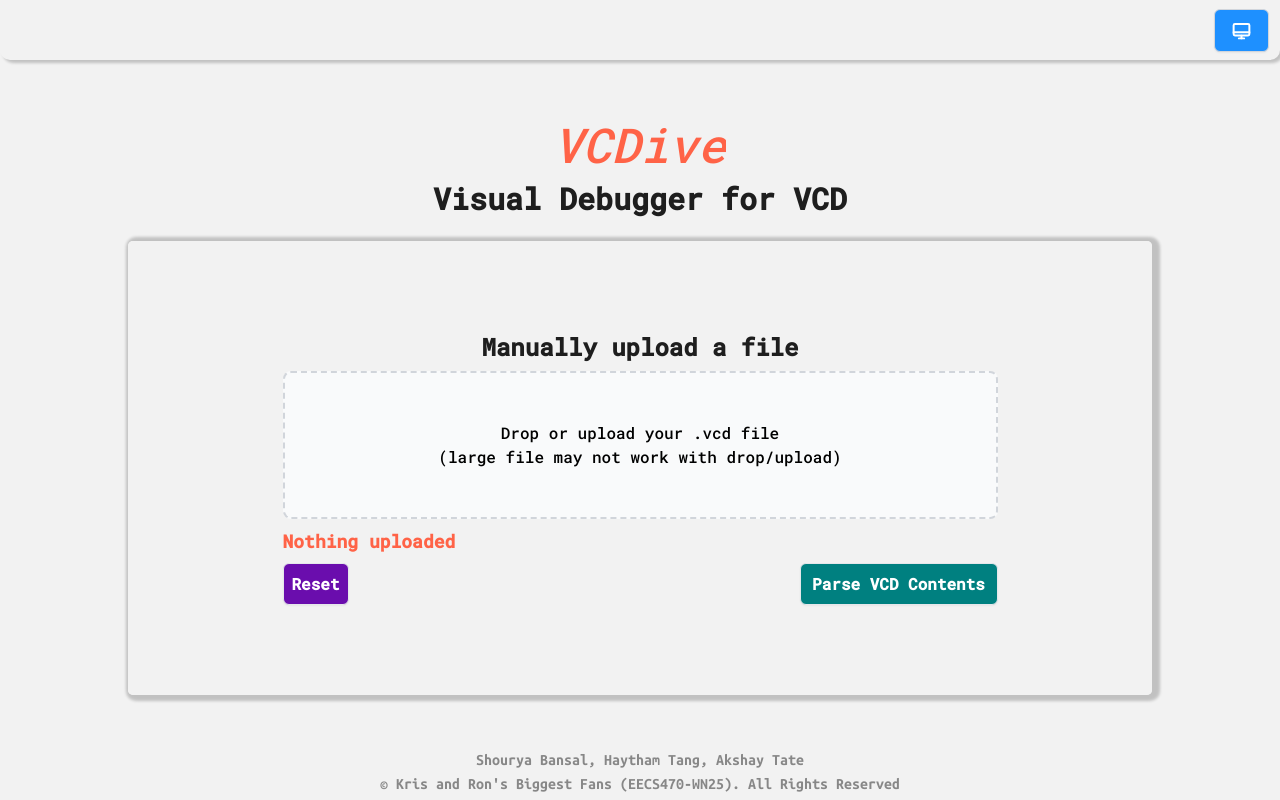
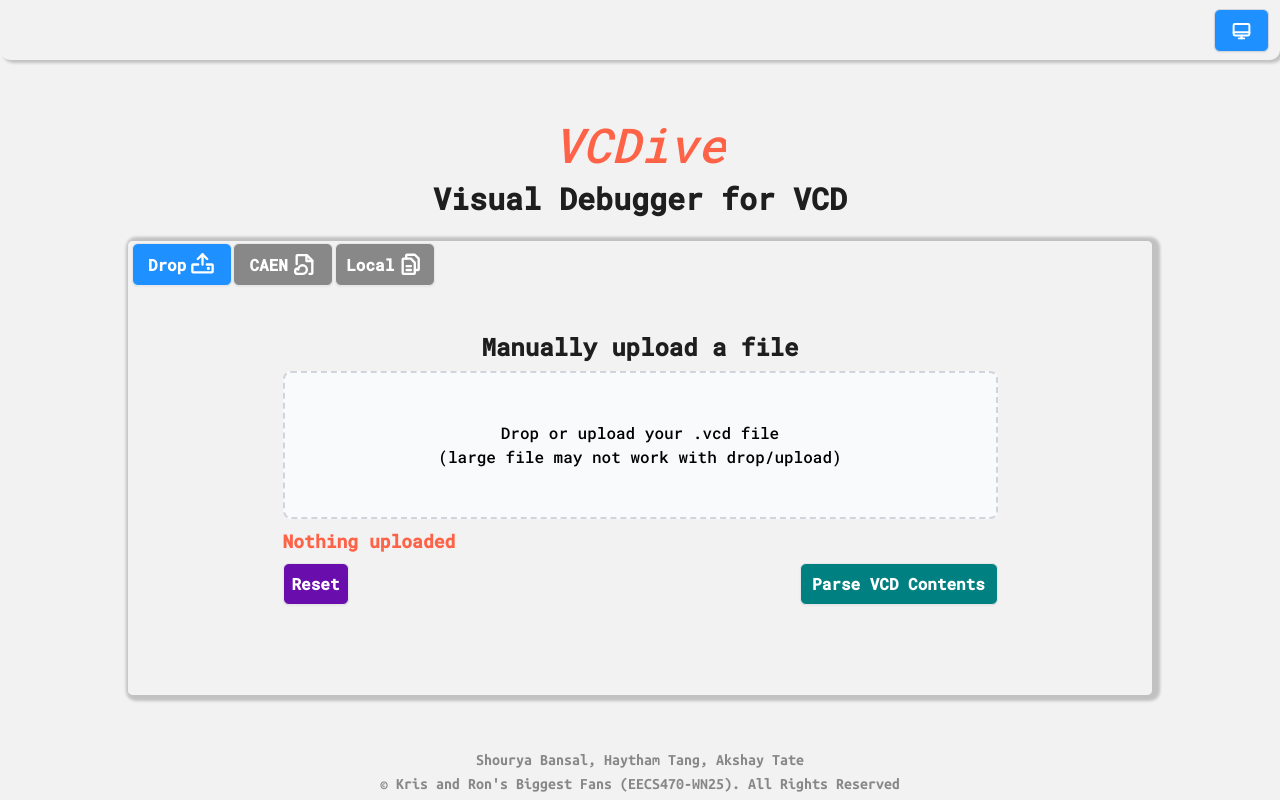
Before and after one commit to haytham918/vcdive, a Next.js app: page / in a window 1280 px wide. Built offline with nearby package versions, Linux system fonts and the light colour scheme.

Commit message:
Add method tabs

```diff
--- a/src/app/globals.css
+++ b/src/app/globals.css
@@ -28,6 +28,9 @@
 
   --triangle-color: #888888; /* Light mode triangle */
 
+  --button-nonselect-background: #888888;
+  --button-nonselect-hover: rgb(189, 200, 217);
+
   --box-shadow-color: rgba(0, 0, 0, 0.2);
 }
 
@@ -52,6 +55,13 @@
 
     --entry-bg-color: #4b5563; /* Dark mode entry */
     --triangle-color: #a0aec0; /* Dark mode triangle */
+
+    --button-nonselect-background: #4b5563; /* When button not selected */
+    --button-nonselect-hover: rgb(
+      32,
+      39,
+      47
+    ); /* When button not selected hover */
     --box-shadow-color: rgba(255, 255, 255, 0.2);
   }
 }
@@ -79,6 +89,12 @@
   --entry-bg-color: #3b4c5d; /* Dark mode entry */
   --triangle-color: #a0aec0; /* Dark mode triangle */
 
+  --button-nonselect-background: #4b5563; /* When button not selected */
+  --button-nonselect-hover: rgb(
+    32,
+    39,
+    47
+  ); /* When not selected button hover */
   --box-shadow-color: rgba(255, 255, 255, 0.2);
 }
 
--- a/src/app/home.css
+++ b/src/app/home.css
@@ -6,7 +6,7 @@
   height: 100%;
 }
 
-.title{
+.title {
   display: flex;
   flex-direction: column;
   align-items: center;
@@ -15,6 +15,7 @@
 }
 
 .home-container {
+  position: relative;
   padding: 5rem;
   border: 2px solid;
   border-color: var(--background);
--- a/src/app/page.tsx
+++ b/src/app/page.tsx
@@ -8,11 +8,35 @@
     -- Textarea of Result
     -- Reset Button & Upload Buton
 */
-
+"use client";
 import "@/app/home.css";
 import FileUpload from "@/components/FileUpload";
+import MethodTabs from "@/components/MethodTabs";
 import ThemeToggle from "@/components/ThemeToggle";
+import { Upload, FileCloud, Files } from "phosphor-react";
+import { useState, JSX } from "react";
+
+// Methods for sending the file
+export type Method = "drop" | "caen" | "local";
+export interface MethodOption {
+  label: string;
+  value: Method;
+  icon: JSX.Element;
+}
+const available_methods: MethodOption[] = [
+  { label: "Drop", value: "drop", icon: <Upload size={25} weight="bold" /> },
+  { label: "CAEN", value: "caen", icon: <FileCloud size={25} weight="bold" /> },
+  { label: "Local", value: "local", icon: <Files size={25} weight="bold" /> },
+];
+
 const Home = () => {
+  // State variable for the chosen method
+  const [chosen_method, setChosenMethod] = useState<Method>("drop");
+
+  // Button clock handler
+  const chosen_method_handler = (method: Method) => {
+    setChosenMethod(method);
+  };
   return (
     <>
       <header>
@@ -27,6 +51,11 @@ const Home = () => {
             <h3 className="text-3xl font-bold">Visual Debugger for VCD</h3>
           </div>
           <div className="home-container">
+            <MethodTabs
+              available_methods={available_methods}
+              chosen_method={chosen_method}
+              chosen_method_handler={chosen_method_handler}
+            />
             <FileUpload />
           </div>
         </div>
--- /dev/null
+++ b/src/components/MethodTabs.css
@@ -0,0 +1,19 @@
+.tabs-container {
+  position: absolute;
+  top: 0;
+  left: 0;
+  margin-left: 0.1rem;
+  display: flex;
+  flex-direction: row;
+  column-gap: 0.1rem;
+  align-item: center;
+  justify-content: center;
+}
+
+.btn-nonselect {
+  background: var(--button-nonselect-background);
+}
+
+.btn-nonselect:hover {
+  background: var(--button-nonselect-hover);
+}
--- /dev/null
+++ b/src/components/MethodTabs.tsx
@@ -0,0 +1,28 @@
+"use client";
+import "./MethodTabs.css";
+import { Method, MethodOption } from "@/app/page";
+
+const MethodTabs: React.FC<{
+  available_methods: MethodOption[];
+  chosen_method: Method;
+  chosen_method_handler: (method: Method) => void;
+}> = ({ available_methods, chosen_method, chosen_method_handler }) => {
+  return (
+    <div className="tabs-container">
+      {available_methods.map((method) => (
+        <button
+          className={`btn w-[100px] flex flex-row ${
+            chosen_method === method.value ? "btn-babyblue" : "btn-nonselect"
+          }`}
+          onClick={() => chosen_method_handler(method.value)}
+          key={method.value}
+        >
+          {method.label}
+          {method.icon}
+        </button>
+      ))}
+    </div>
+  );
+};
+
+export default MethodTabs;
```
Lines whose indentation alone changed are shown as unchanged.
